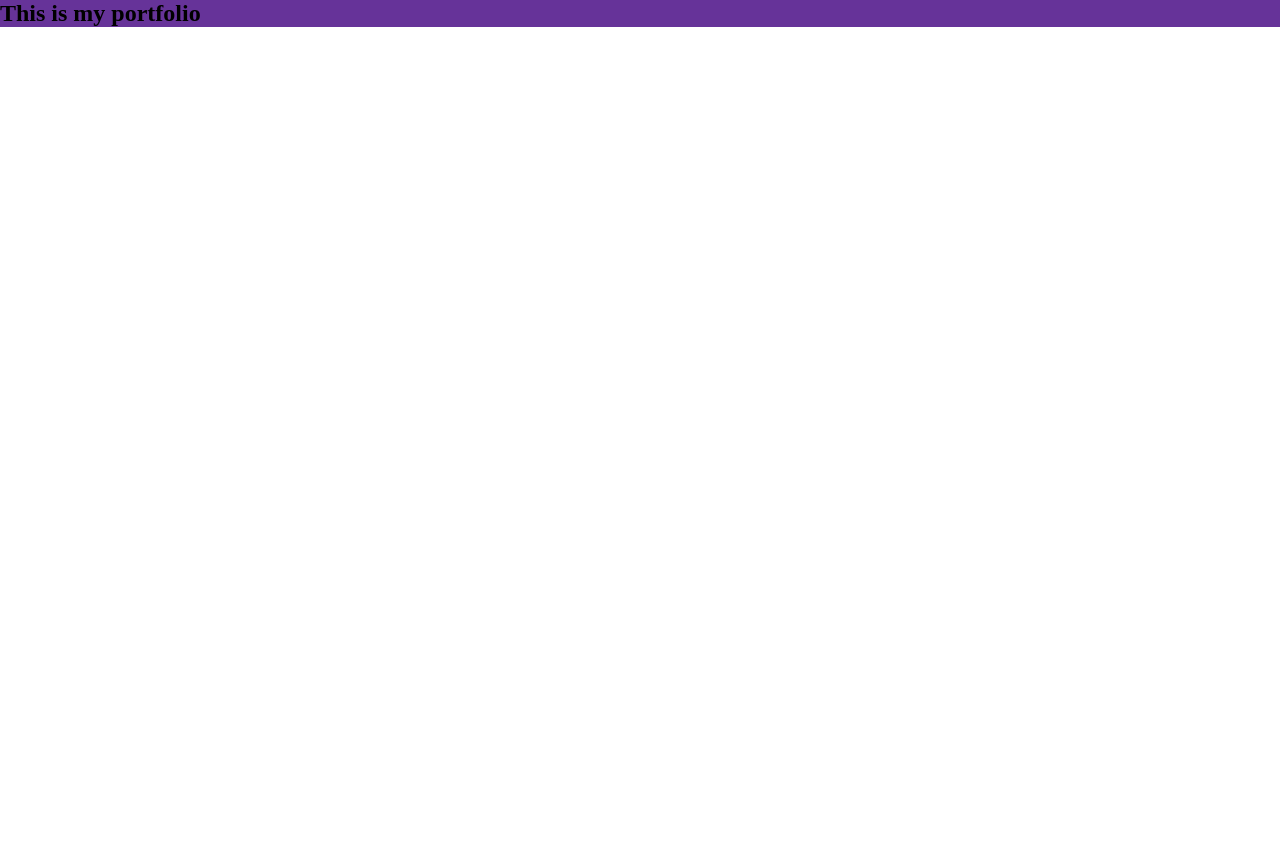
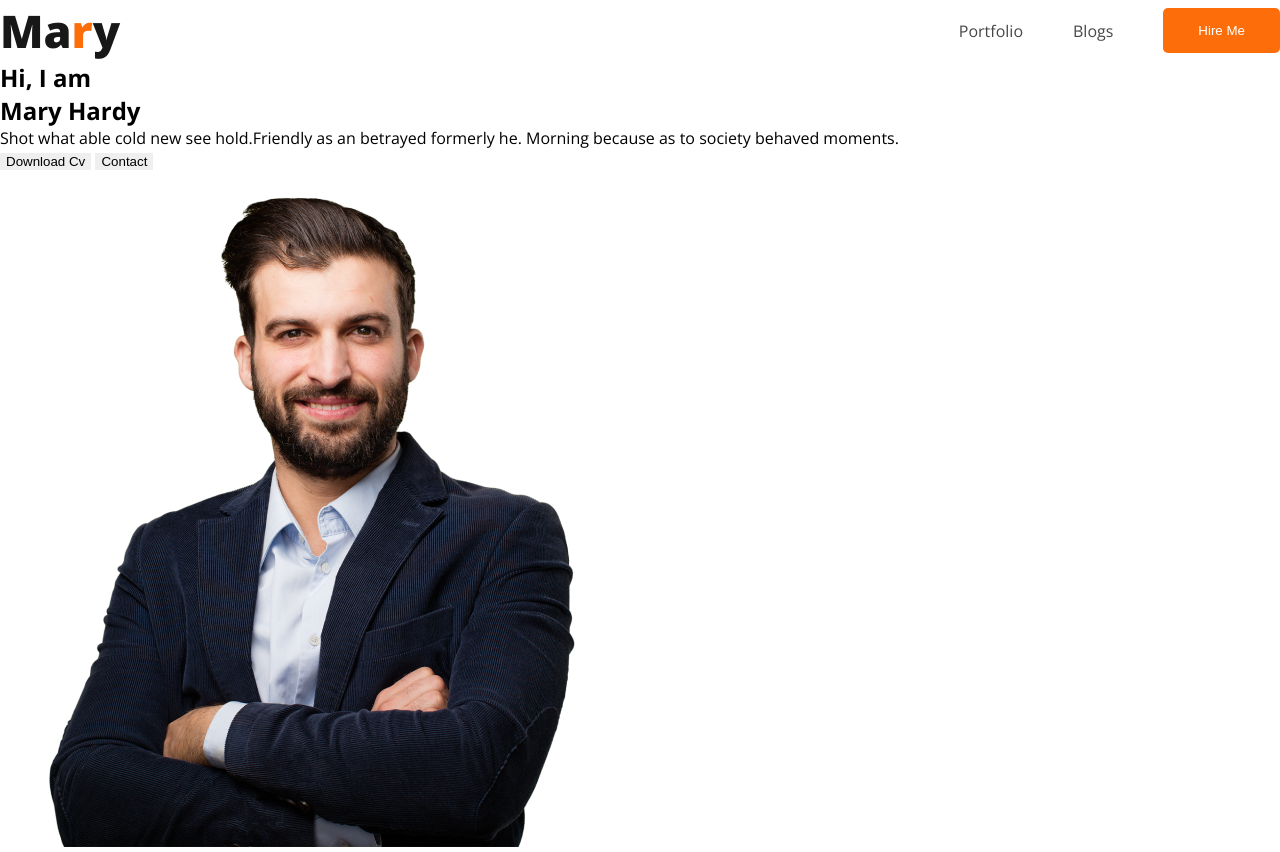
Before and after one commit to kamruzzaman22874/web-developer-portfolio, a plain HTML site: page index.html in a window 1280 px wide. Before the commit the page ends 800 px from the top, so only its background shows below. Drawn offline with nearby package versions, Linux system fonts and the light colour scheme.

Commit message:
navbar complete

```diff
--- a/index.html
+++ b/index.html
@@ -5,11 +5,41 @@
     <meta charset="UTF-8">
     <meta name="viewport" content="width=device-width, initial-scale=1.0">
     <title>My Portfolio</title>
+    <link rel="preconnect" href="https://fonts.googleapis.com">
+    <link rel="preconnect" href="https://fonts.gstatic.com" crossorigin>
+    <link href="https://fonts.googleapis.com/css2?family=Open+Sans:wght@400;700;800&display=swap" rel="stylesheet">
     <link rel="stylesheet" href="./styles/portfolio.css">
 </head>
 
-<body>
-    <h2>This is my portfolio</h2>
+<body class="top">
+    <header class="bg-img">
+        <nav>
+            <h2 class="nav-title">Ma<span class="text-primary">r</span>y</h2>
+            <ul>
+                <li><a href="">Portfolio</a></li>
+                <li><a href="">Blogs</a></li>
+                <button class="btn-primary">Hire Me</button>
+            </ul>
+        </nav>
+        <section>
+            <div class="baner-section">
+                <div>
+                    <h2>Hi, I am</h2>
+                    <h1 class="name">Mary Hardy</h1>
+                    <p>Shot what able cold new see hold.Friendly as an betrayed formerly he. Morning because as to
+                        society
+                        behaved moments.</p>
+                    <div>
+                        <button>Download Cv</button>
+                        <button>Contact</button>
+                    </div>
+                </div>
+                <div>
+                    <img src="./images/hardy.png" alt="">
+                </div>
+            </div>
+        </section>
+    </header>
 </body>
 
 </html>
--- a/styles/portfolio.css
+++ b/styles/portfolio.css
@@ -4,6 +4,47 @@
     box-sizing: border-box;
 }
 
-h2 {
-    background-color: rebeccapurple;
+body {
+    font-family: 'Open Sans', sans-serif;
 }
+
+.text-primary {
+    color: #FD6E0A;
+
+}
+
+nav {
+    display: flex;
+    justify-content: space-between;
+    align-items: center;
+}
+
+.nav-title {
+    color: #181818;
+    font-size: 45px;
+    font-weight: 800;
+}
+
+nav>ul {
+    display: flex;
+    align-items: center;
+}
+
+nav>ul>li {
+    list-style: none;
+    margin-right: 50px;
+}
+
+nav a {
+    text-decoration: none;
+    color: #474747;
+}
+
+.btn-primary {
+    border-radius: 5px;
+    background: #FD6E0A;
+    padding: 15px 35px;
+    border: none;
+    color: white;
+    cursor: pointer;
+}
```
Also changed, not shown: images/developer.png (added), images/hardy.png (added), images/header_bg.png (added), images/icons/facebook.png (added), images/icons/insta.png (added), images/icons/js.png (added), images/icons/mongo.png (added), images/icons/nodejs.png (added), images/icons/react.png (added), images/icons/twitter.png (added).
